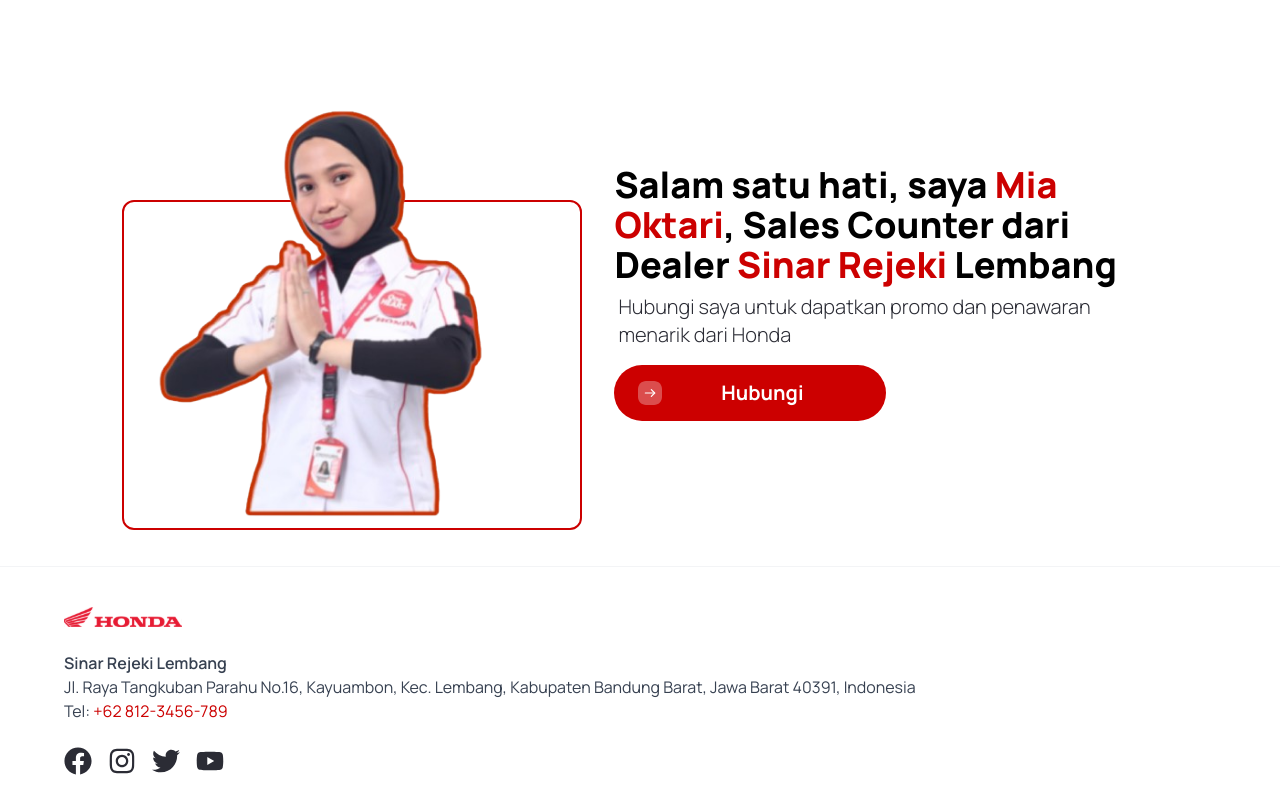
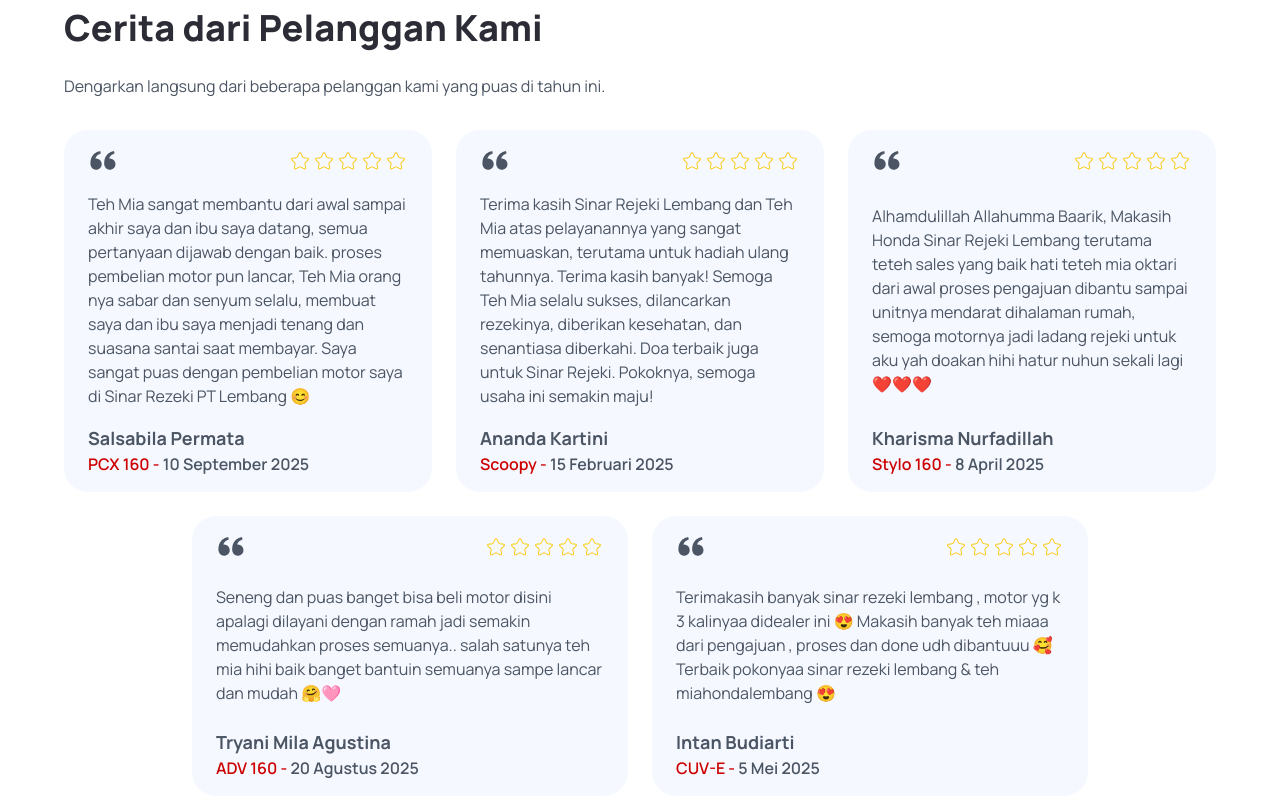
Before and after one commit to NursiNursi/bike-showcase, a Next.js app: page / in a window 1280 px wide. Shown: the part 3500-4298 px from the top of the page. Built offline with nearby package versions, Linux system fonts and the light colour scheme.

Commit message:
Add client review section with testimonial cards

```diff
--- a/app/page.tsx
+++ b/app/page.tsx
@@ -4,6 +4,7 @@ import { Hero } from "@/components";
 import Catalogue from "@/components/Catalogue";
 import Profile from "@/components/Profile";
 import CreditSimulation from "@/components/CreditSimulation";
+import ClientReview from "@/components/ClientReview";
 
 export default function Home() {
   return (
@@ -11,6 +12,7 @@ export default function Home() {
       <Hero />
       <Catalogue />
       <CreditSimulation />
+      <ClientReview />
       <Profile />
     </main>
   );
--- /dev/null
+++ b/components/ClientReview.tsx
@@ -0,0 +1,64 @@
+"use client";
+
+import ReviewCard from "./ReviewCard";
+
+const ClientReview = () => {
+  return (
+    <div className="mt-12 padding-x padding-y max-width" id="client-review">
+      <div className="home__text-container">
+        <h1 className="text-4xl font-extrabold">Cerita dari Pelanggan Kami</h1>
+        <p className="text-gray-600 mt-4">
+          Dengarkan langsung dari beberapa pelanggan kami yang puas di tahun
+          ini.
+        </p>
+      </div>
+
+      <div className="mt-8">
+        {/* First row - 3 reviews */}
+        <div className="grid grid-cols-1 md:grid-cols-3 gap-6 mb-6">
+          <ReviewCard
+            review="Teh Mia sangat membantu dari awal sampai akhir saya dan ibu saya datang, semua pertanyaan dijawab dengan baik. proses pembelian motor pun lancar, Teh Mia orang nya sabar dan senyum selalu, membuat saya dan ibu saya menjadi tenang dan suasana santai saat membayar. Saya sangat puas dengan pembelian motor saya di Sinar Rezeki PT Lembang 😊"
+            customerName="Salsabila Permata"
+            date="10 September 2025"
+            rating={5}
+            bikeModel="PCX 160"
+          />
+          <ReviewCard
+            review="Terima kasih Sinar Rejeki Lembang dan Teh Mia atas pelayanannya yang sangat memuaskan, terutama untuk hadiah ulang tahunnya. Terima kasih banyak! Semoga Teh Mia selalu sukses, dilancarkan rezekinya, diberikan kesehatan, dan senantiasa diberkahi. Doa terbaik juga untuk Sinar Rejeki. Pokoknya, semoga usaha ini semakin maju!"
+            customerName="Ananda Kartini"
+            date="15 Februari 2025"
+            rating={5}
+            bikeModel="Scoopy"
+          />
+          <ReviewCard
+            review="Alhamdulillah Allahumma Baarik, Makasih Honda Sinar Rejeki Lembang terutama teteh sales yang baik hati teteh mia oktari dari awal proses pengajuan dibantu sampai unitnya mendarat dihalaman rumah, semoga motornya jadi ladang rejeki untuk aku yah doakan hihi hatur nuhun sekali lagi ❤️❤️❤️"
+            customerName="Kharisma Nurfadillah"
+            date="8 April 2025"
+            rating={5}
+            bikeModel="Stylo 160"
+          />
+        </div>
+
+        {/* Second row - 2 reviews centered */}
+        <div className="grid grid-cols-1 md:grid-cols-2 gap-6 max-w-4xl mx-auto">
+          <ReviewCard
+            review="Seneng dan puas banget bisa beli motor disini apalagi dilayani dengan ramah jadi semakin memudahkan proses semuanya.. salah satunya teh mia hihi baik banget bantuin semuanya sampe lancar dan mudah 🤗🩷"
+            customerName="Tryani Mila Agustina"
+            date="20 Agustus 2025"
+            rating={5}
+            bikeModel="ADV 160"
+          />
+          <ReviewCard
+            review="Terimakasih banyak sinar rezeki lembang , motor yg k 3 kalinyaa didealer ini 😍 Makasih banyak teh miaaa dari pengajuan , proses dan done udh dibantuuu 🥰 Terbaik pokonyaa sinar rezeki lembang & teh miahondalembang 😍"
+            customerName="Intan Budiarti"
+            date="5 Mei 2025"
+            rating={5}
+            bikeModel="CUV-E"
+          />
+        </div>
+      </div>
+    </div>
+  );
+};
+
+export default ClientReview;
--- /dev/null
+++ b/components/ReviewCard.tsx
@@ -0,0 +1,49 @@
+"use client";
+
+import { BiSolidQuoteAltLeft } from "react-icons/bi";
+import { CiStar } from "react-icons/ci";
+
+interface ReviewCardProps {
+  review: string;
+  customerName: string;
+  date: string;
+  rating: number;
+  bikeModel: string;
+}
+
+const ReviewCard = ({
+  review,
+  customerName,
+  date,
+  rating,
+  bikeModel,
+}: ReviewCardProps) => {
+  return (
+    <div className="flex flex-col px-6 py-4 justify-between items-start text-black-100 bg-primary-blue-100 hover:bg-white hover:shadow-md rounded-3xl transition-all duration-300 ease-in-out hover:scale-105 min-h-[280px]">
+      <div className="flex justify-between items-center w-full">
+        <BiSolidQuoteAltLeft className="text-3xl text-gray-600" />
+        <div className="flex">
+          {[...Array(5)].map((_, index) => (
+            <CiStar
+              key={index}
+              className={`text-2xl ${index < rating ? "text-yellow-400" : "text-gray-300"}`}
+            />
+          ))}
+        </div>
+      </div>
+      <div className="flex justify-between items-center w-full">
+        <p className="text-gray-600 mt-4">{review}</p>
+      </div>
+      <div className="flex flex-col justify-between w-full">
+        <p className="text-gray-600 mt-4 font-bold text-lg">{customerName}</p>
+        <div className="flex">
+          <p className="text-primary-red font-semibold">
+            {bikeModel} - <span className="text-gray-600">{date}</span>
+          </p>
+        </div>
+      </div>
+    </div>
+  );
+};
+
+export default ReviewCard;
```
